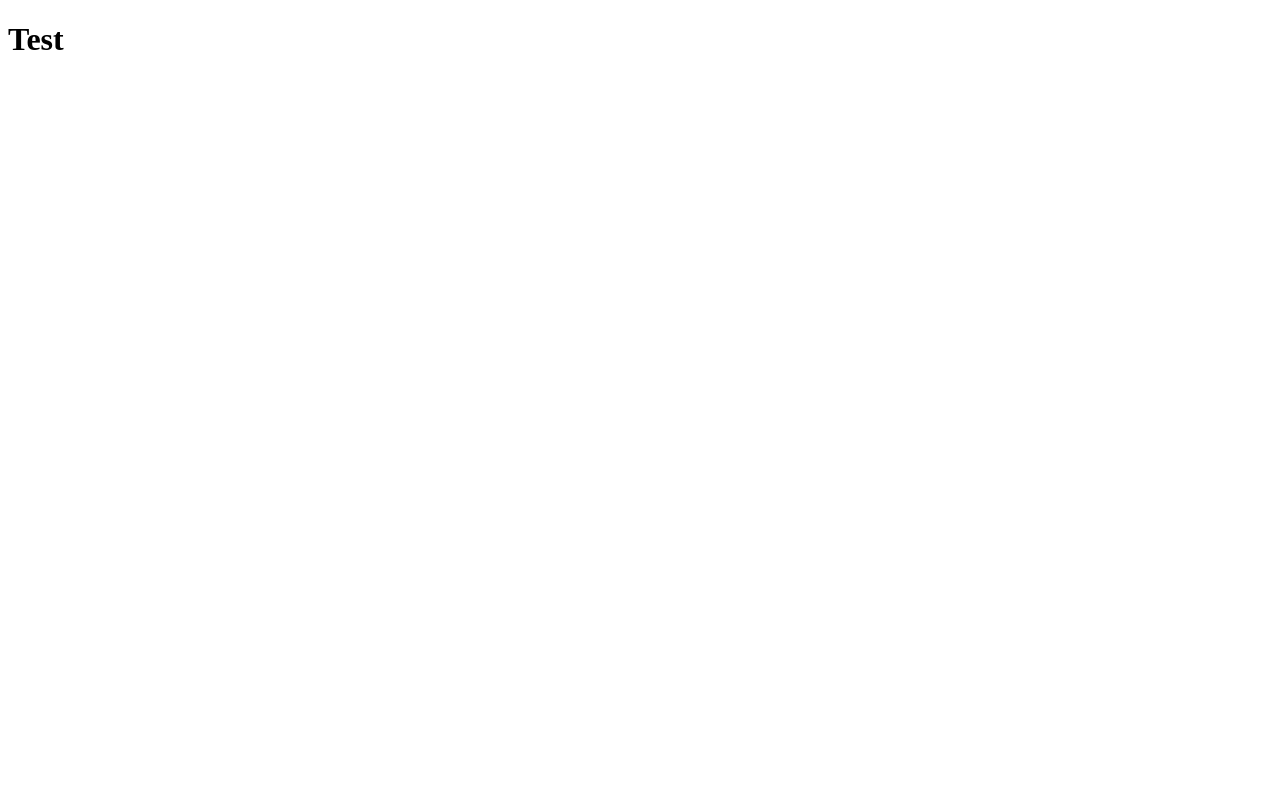
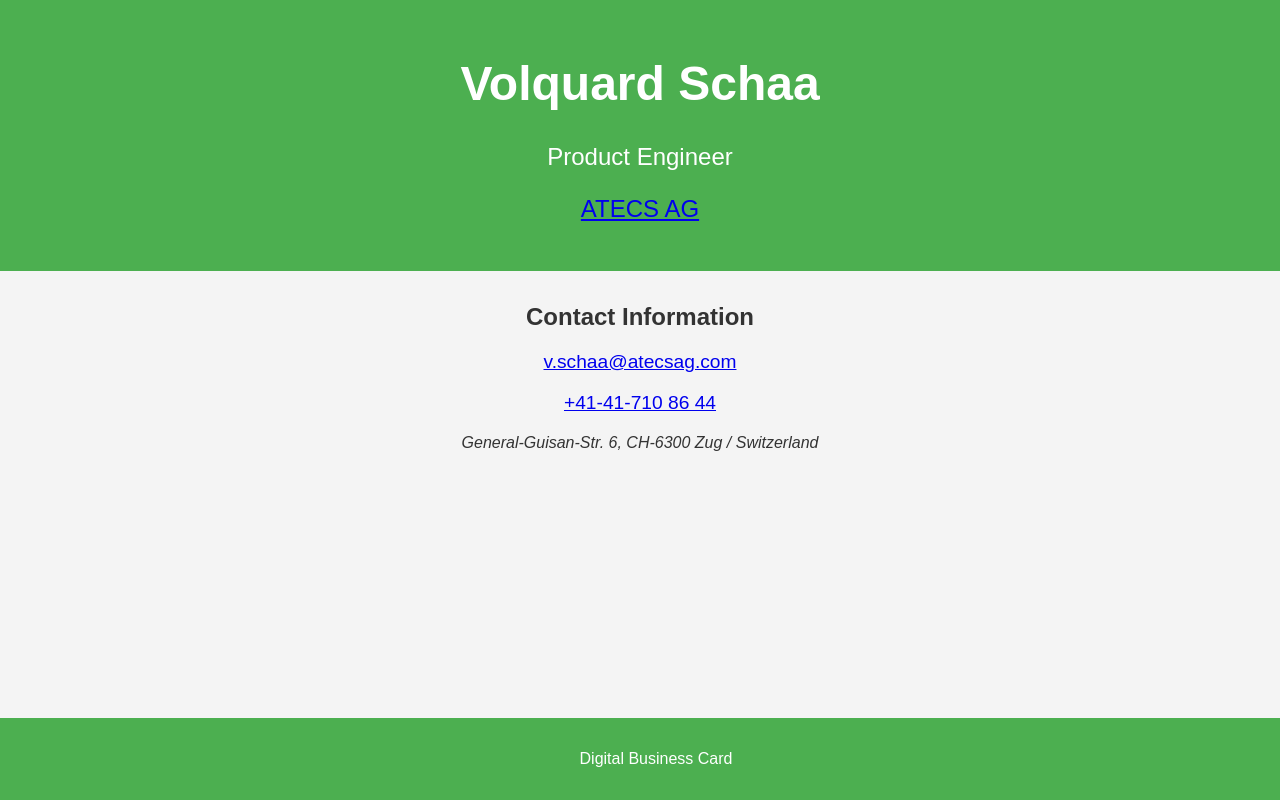
Before and after one commit to Jacob-OTW/Digital-Businesscard, a plain HTML site: page index.html in a window 1280 px wide. Drawn offline with Linux system fonts and the light colour scheme.

Commit message:
Updated Information

```diff
--- a/index.html
+++ b/index.html
@@ -3,9 +3,61 @@
 <head>
     <meta charset="UTF-8">
     <meta name="viewport" content="width=device-width, initial-scale=1.0">
-    <title>Document</title>
+    <title>Your Name - Digital Business Card</title>
+    <style>
+        body {
+            font-family: 'Arial', sans-serif;
+            margin: 0;
+            padding: 0;
+            background-color: #f4f4f4;
+            color: #333;
+            text-align: center;
+        }
+
+        header {
+            background-color: #4CAF50;
+            padding: 1em;
+            color: white;
+            font-size: 1.5em;
+        }
+
+        section {
+            margin: 2em;
+        }
+
+        .contact-info {
+            font-size: 1.2em;
+        }
+
+        footer {
+            background-color: #4CAF50;
+            padding: 1em;
+            color: white;
+            position: fixed;
+            bottom: 0;
+            width: 100%;
+        }
+    </style>
 </head>
 <body>
-    <h1>Test</h1>
+
+    <header>
+        <h1>Volquard Schaa</h1>
+        <p>Product Engineer</p>
+        <p><a href="https://www.atecsag.com/">ATECS AG</a></p>
+    </header>
+    <section>
+        <h2>Contact Information</h2>
+        <p class="contact-info"><a href= "mailto:v.schaa@atecsag.com">v.schaa@atecsag.com</a></p>
+        <p class="contact-info">
+            <a href="tel:+41-41-710 86 44">+41-41-710 86 44</a>
+        </p>
+        <p class="contact-info"></p>
+        <p class="contact-info"><Address>General-Guisan-Str. 6, CH-6300 Zug / Switzerland</Address></p>
+    </section>
+    <footer>
+        <p>Digital Business Card</p>
+    </footer>
+
 </body>
 </html>
```
